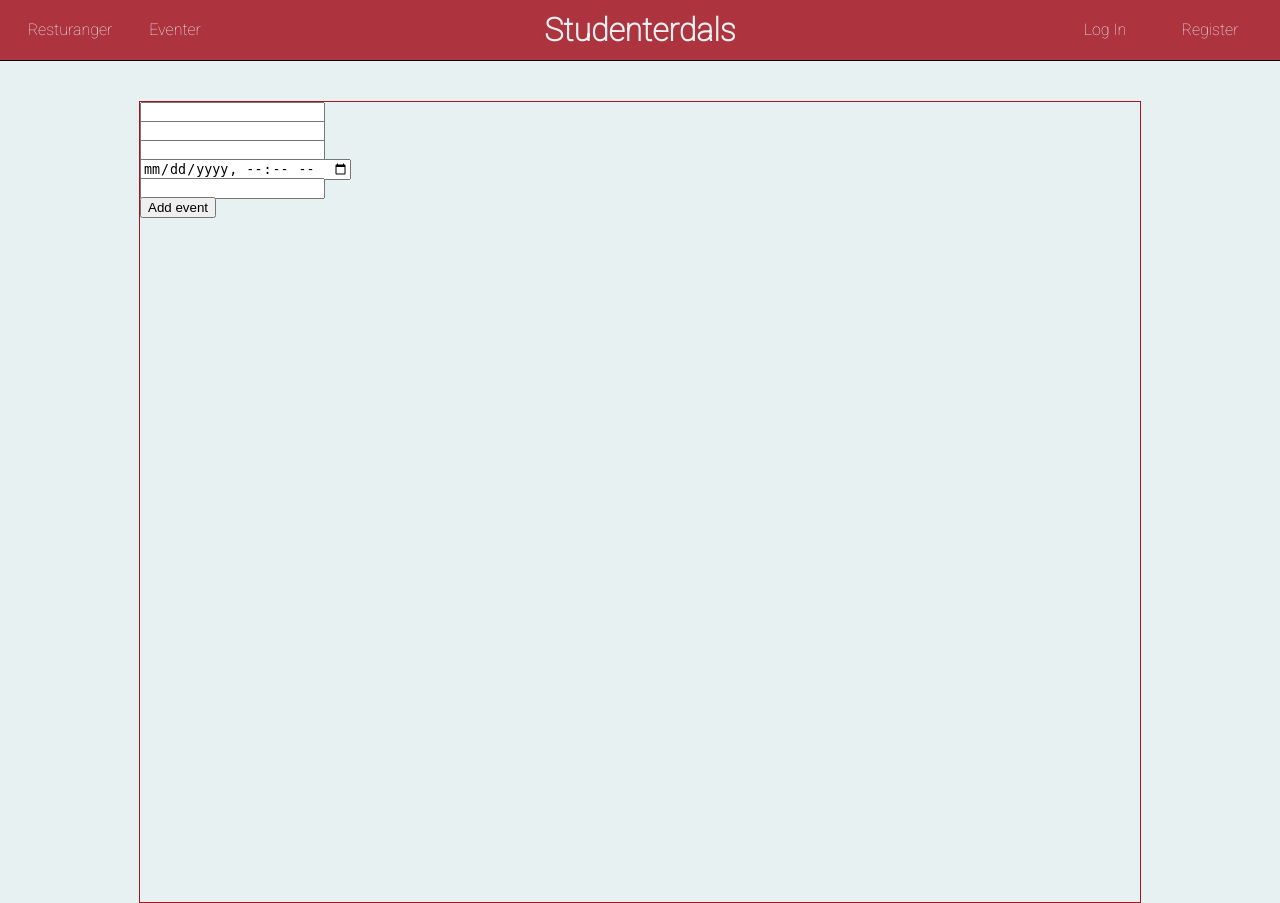
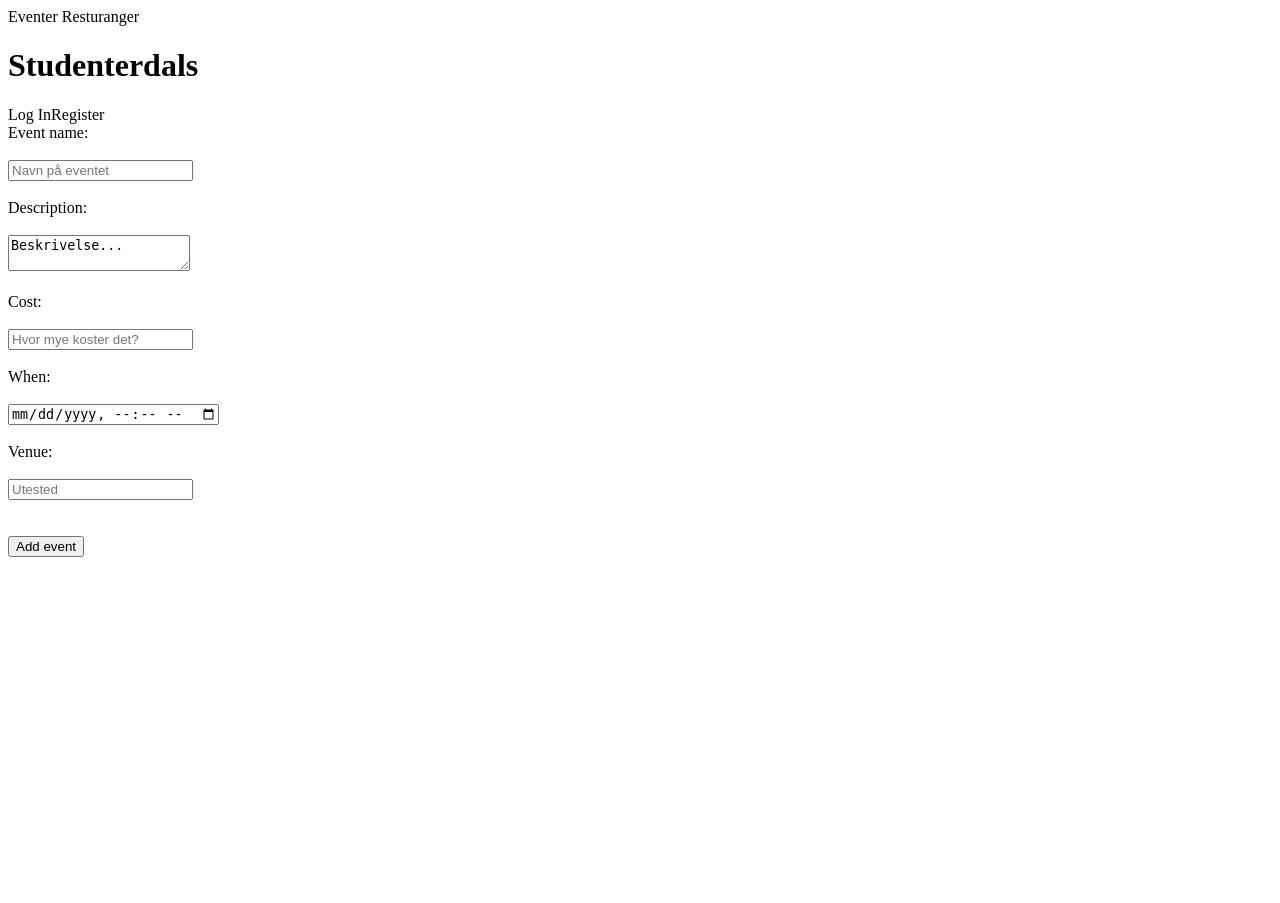
Before and after one commit to Parjoona/WesterdalsWorld, a PHP site: page /add_event/add_event.php in a window 1280 px wide. After the commit the page ends 557 px from the top, so only its background shows below. Run offline with PHP 8.4, Linux system fonts and the light colour scheme.

Commit message:
Lagt til css men får ikke kontakt

```diff
--- a/add_event/add_event.php
+++ b/add_event/add_event.php
@@ -3,15 +3,6 @@
 
 <head>
 	<!-- la till link till css -->
-    <link rel="stylesheet" href="../cssbin/style.css">
-	<style>
-		label {
-			display: inline-block;
-			width: 100px;
-			margin-bottom: 10px;
-		}
-
-	</style>
 
 
 	<title>Add Event</title>
@@ -21,27 +12,44 @@
 	<!-- La till den php require + main taggen -->
 	<?php require '../header.php' ?>
 	<main id="content">
-	<form method="post" action="process.php">
-		<label>Event name</label>
-		<input type="text" name="event_name" />
-		<br />
-		<label>Description</label>
-		<input type="text" name="description" />
-		<br />
-		<label>Cost</label>
-		<input type="number" name="cost" />
-		<br />
+
+			<label for="event_name">Event name:</label>
+			<br>
+			<br>
+			<input type="text" name="event_name" placeholder="Navn på eventet" />
+			<br>
+			<br>
+			<label for="description">Description</label>:
+			<br>
+			<br>
+			<textarea name="description">Beskrivelse...</textarea>
+			<br>
+			<br>
+			<label for="cost">Cost:</label>
+			<br>
+			<br>
+			<input type="number" name="cost" placeholder="Hvor mye koster det?" />
 			<!--<label>Image</label>
 		<input type="image" name="image" />
-		<br />-->
-		<label>When</label>
+		<br>-->
+			<br>
+			<br>
+			<label for="date_time">When:</label>
+			<br>
+			<br>
 			<input type="datetime-local" name="date_time" />
-		<br />
-		<label>Venue</label>
-		<input type="text" name="venue" />
-		<br />
+			<br>
+			<br>
+			<label for="venue">Venue:</label>
+			<br>
+			<br>
+			<input type="text" name="venue" placeholder="Utested" />
+			<br>
+			<br>
+			<br>
 			<input type="submit" value="Add event">
 		</form>
+
 	</main>
 
 
--- a/cssbin/style.css
+++ b/cssbin/style.css
@@ -281,3 +281,58 @@
     background: #ad343e;
     color: #E8F1F2;
 }
+
+
+/*add_event*/
+#form {
+	margin: auto;
+	width: 1000px;
+	height: 100%
+    border-radius: 5px;
+	top: 100px;
+    background-color: #f2f2f2;
+    padding: 20px;
+}
+
+input[type=text] {
+    width: 100%;
+    padding: 50px 20px;
+    margin: 50px 0;
+    box-sizing: border-box;
+}
+
+input[type=text], select {
+    width: 100%;
+    padding: 40px 20px;
+    margin: 8px 10px;
+    display: inline-block;
+    border: 2px solid #ccc;
+    border-radius: 4px;
+    box-sizing: border-box;
+}
+
+input[type=submit] {
+    width: 100%;
+    background-color: #4CAF50;
+    color: white;
+    padding: 40px 20px;
+    margin: 8px 0;
+    border: none;
+    border-radius: 4px;
+    cursor: pointer;
+}
+
+input[type=submit]:hover {
+    background-color: #45a049;
+
+	textarea {
+    width: 100%;
+    height: 150px;
+    padding: 12px 20px;
+    box-sizing: border-box;
+    border: 2px solid #ccc;
+    border-radius: 4px;
+    background-color: #f8f8f8;
+    font-size: 16px;
+    resize: none;
+}
```
Lines whose indentation alone changed are shown as unchanged.
